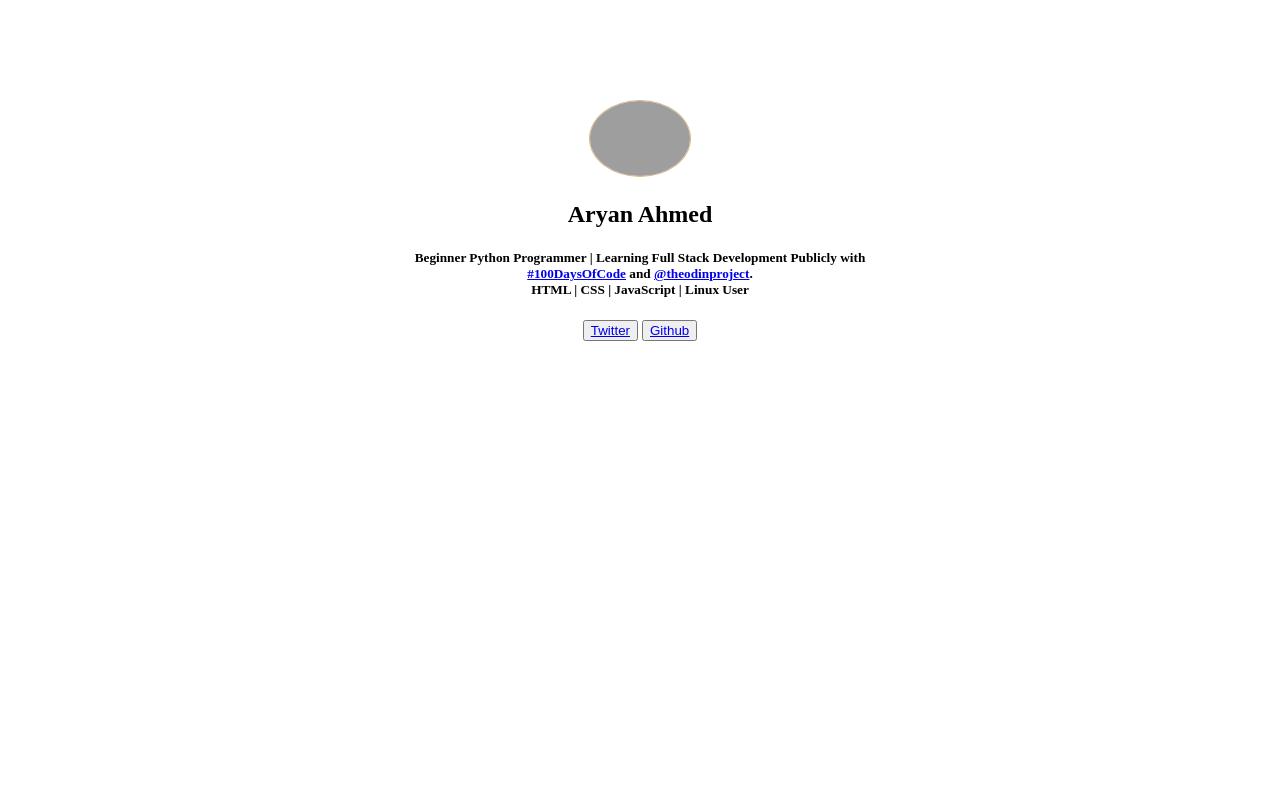
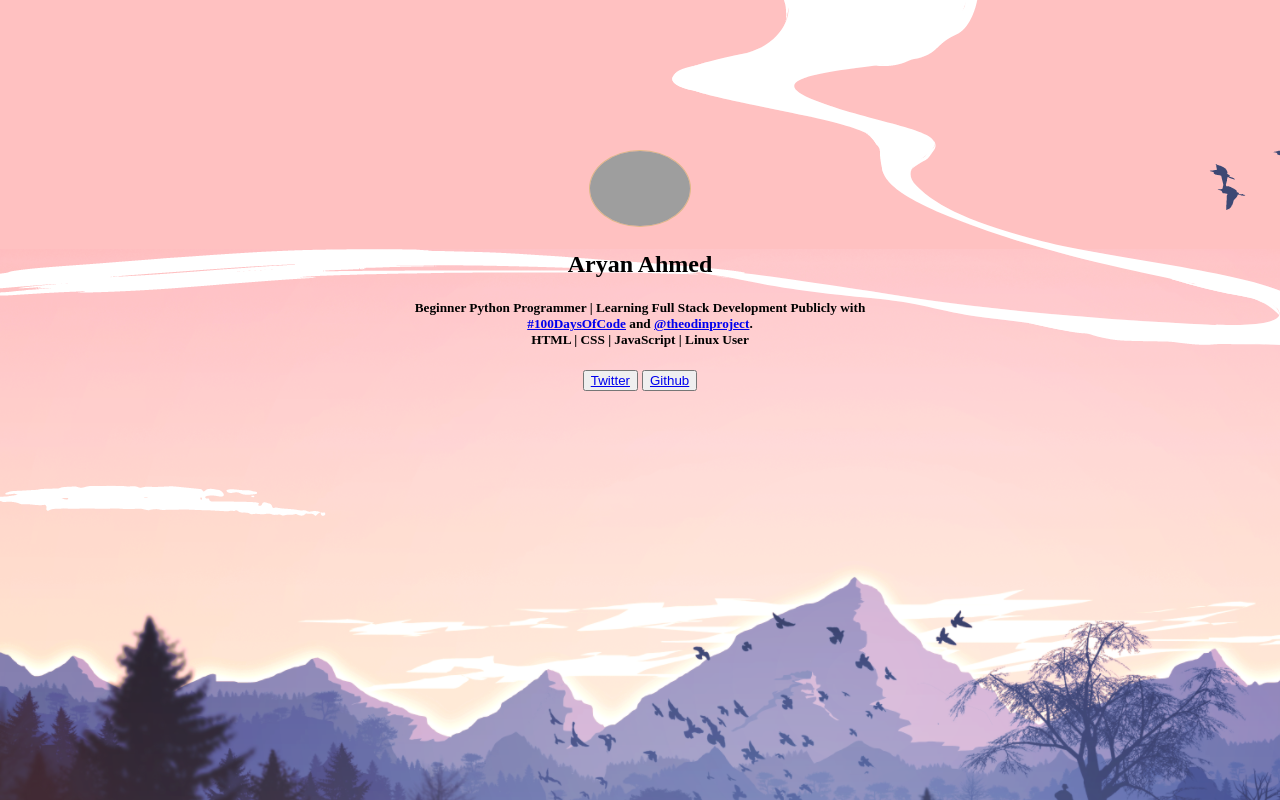
Before and after one commit to aryancodespy/personal-linktree, a plain HTML site: page index.html in a window 1280 px wide. Drawn offline with Linux system fonts and the light colour scheme; grey boxes are pictures that could not be loaded.

Commit message:
Add background image, increase container margin

```diff
--- a/styles.css
+++ b/styles.css
@@ -1,8 +1,13 @@
+body {
+    background: url(./images/background.png);
+    background-attachment: scroll;
+}
+
 .container {
     text-align: center;
     width: 80%;
     max-width: 500px;
-    margin: 50px auto;
+    margin: 100px auto;
     padding: 50px;
 }
 
```
Also changed, not shown: images/background.png (added).
